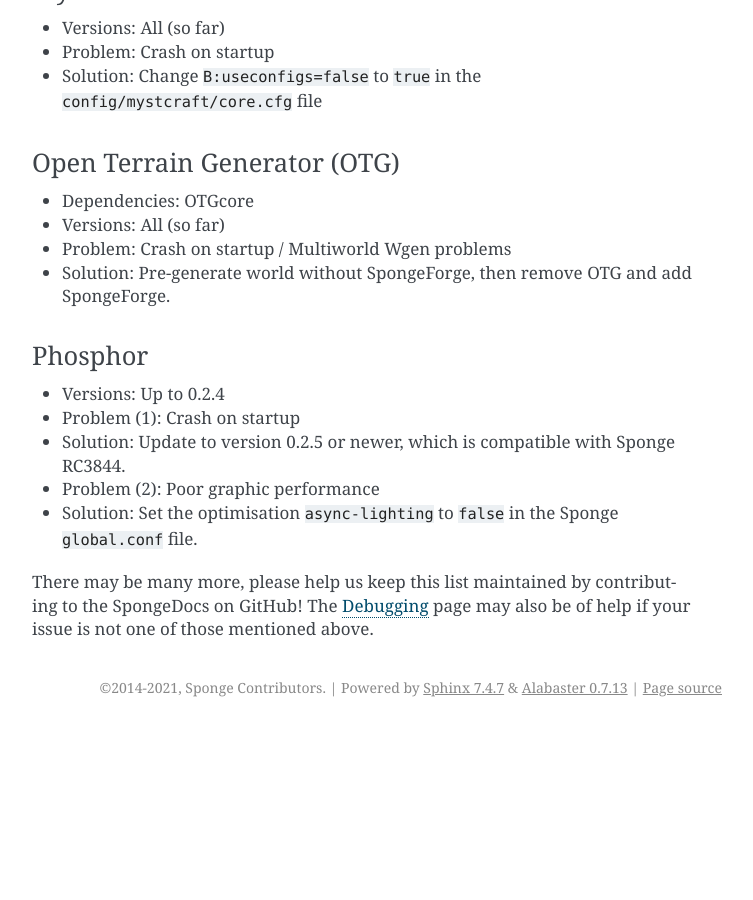
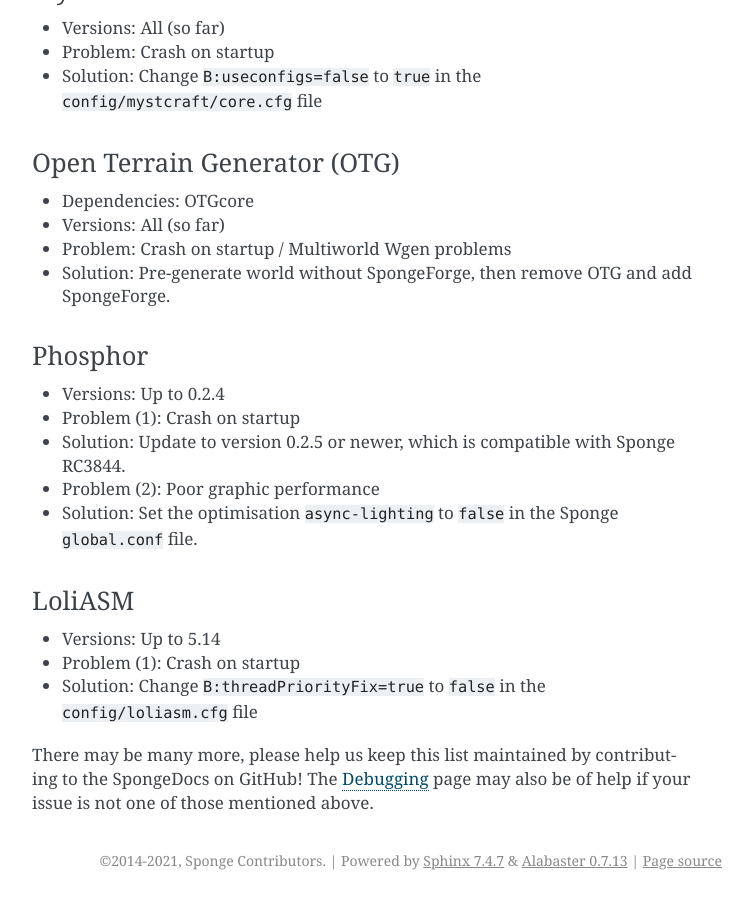
Before and after one commit to SpongePowered/SpongeDocs, a Sphinx documentation site: the page built from source/server/spongineer/incompatible.rst, in a window 1280 px wide and 900 px high, scrolled down 2481 px. Shown: the whole window, without its empty margins (388-1141 px from the left). Built offline with Sphinx 7.4.7, drawn with Linux system fonts in a browser that asks for light colours; pages that are not in the unit, such as notebooks, are missing from menus; before the commit the page ends 3208 px from its top, so only the background shows below that.

Commit message:
Update incompatible.rst
Add : LoliASM

```diff
--- a/source/server/spongineer/incompatible.rst
+++ b/source/server/spongineer/incompatible.rst
@@ -118,5 +118,11 @@
 - Problem (2): Poor graphic performance
 - Solution: Set the optimisation ``async-lighting`` to ``false`` in the Sponge ``global.conf`` file.
 
+LoliASM
+~~~~~~~~
+- Versions: Up to 5.14
+- Problem (1): Crash on startup
+- Solution: Change ``B:threadPriorityFix=true`` to ``false`` in the ``config/loliasm.cfg`` file
+
 There may be many more, please help us keep this list maintained by contributing to the SpongeDocs on GitHub!
 The :doc:`debugging` page may also be of help if your issue is not one of those mentioned above.
```
